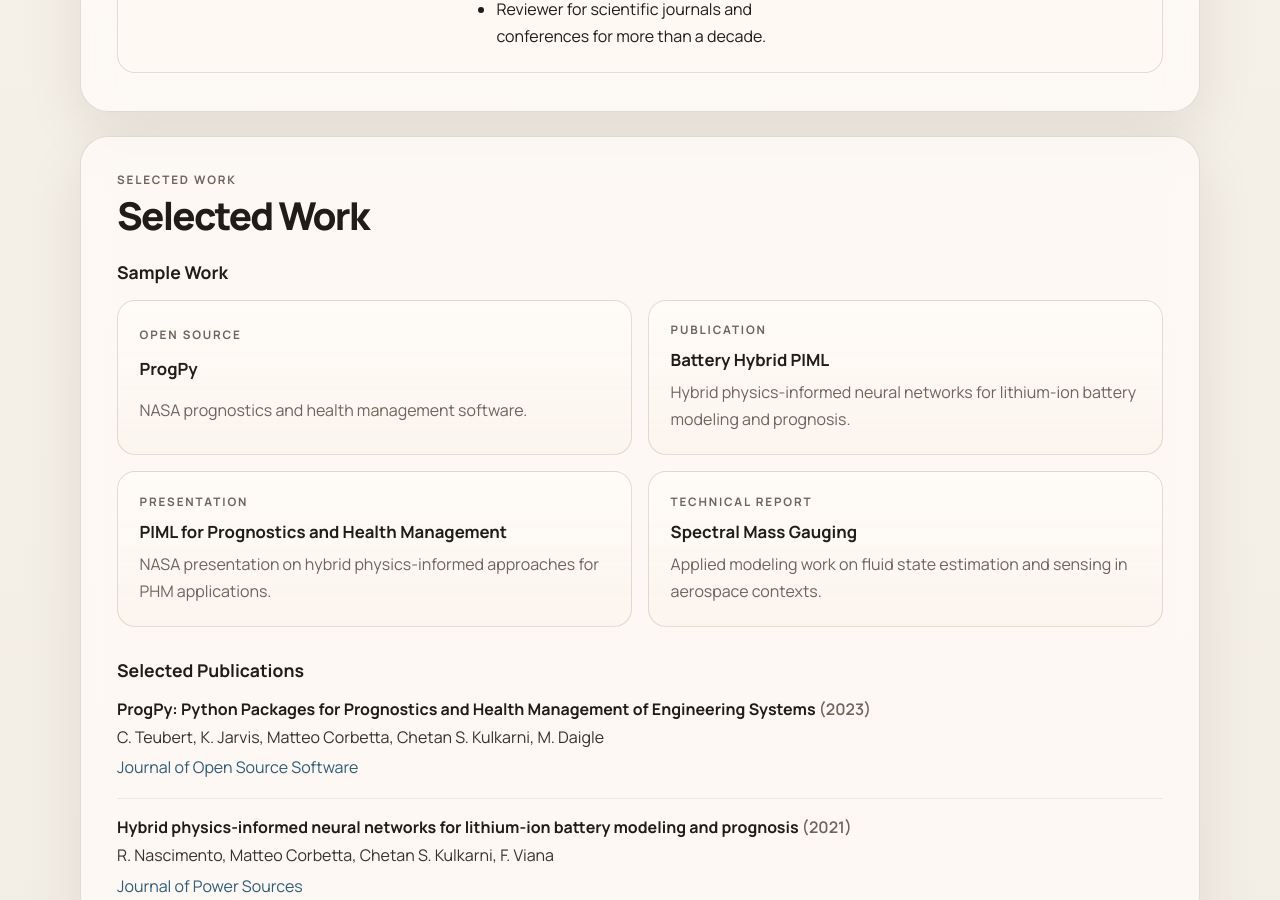
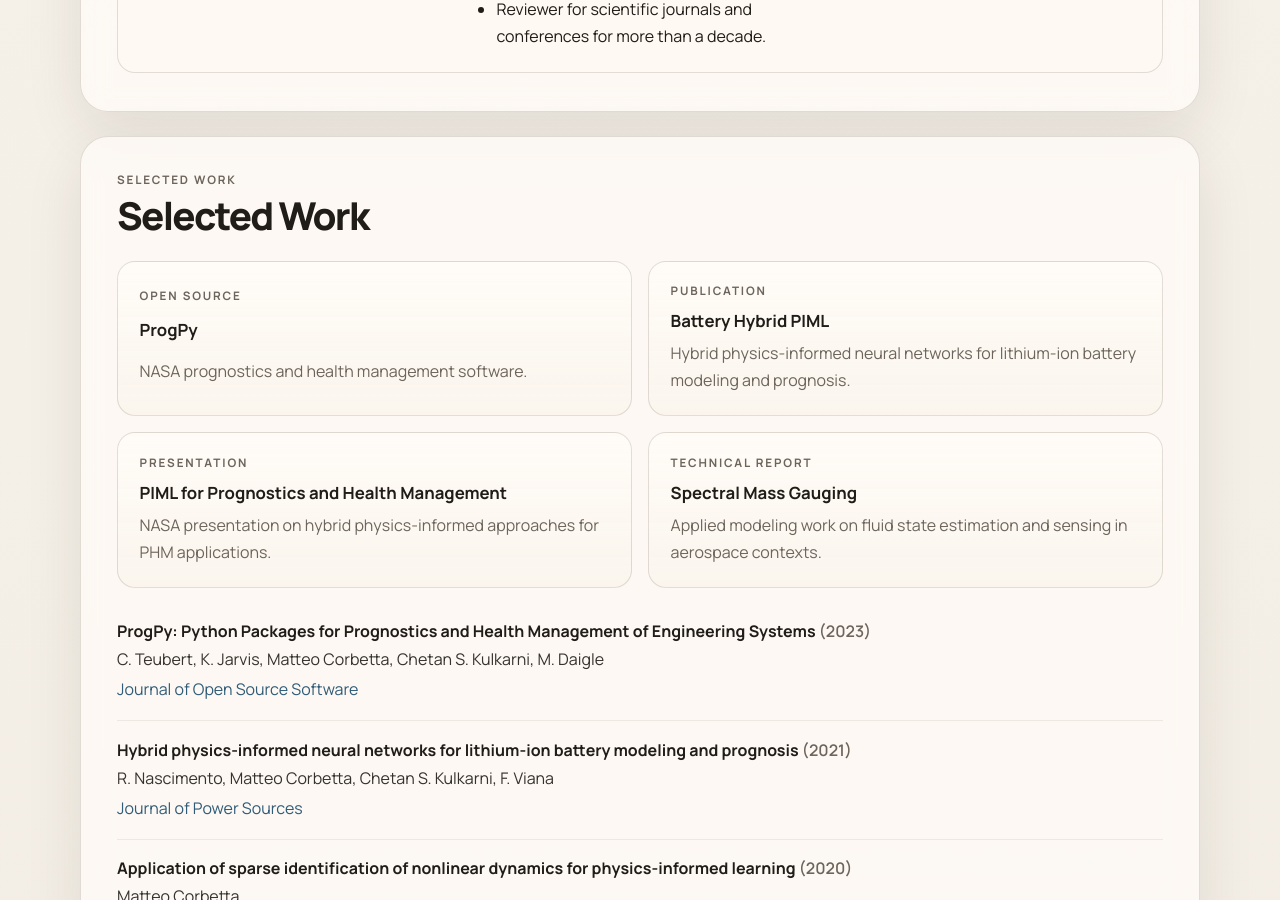
Before and after one commit to matteocorbetta/matteocorbetta.github.io, a Jekyll site: the page built from index.html, in a window 1280 px wide and 900 px high, scrolled down 1877 px. Built offline with Jekyll 4.4.1, drawn with Linux system fonts in a browser that asks for light colours.

Commit message:
added a space

```diff
--- a/index.html
+++ b/index.html
@@ -98,7 +98,7 @@
       <p class="section-kicker">Selected Work</p>
       <h2>Selected Work</h2>
     </div>
-    <h3 class="subsection-title">Sample Work</h3>
+    <h3 class="subsection-title">  </h3>
     <div class="work-grid">
       <a class="work-card" href="https://github.com/nasa/progpy">
         <span class="work-type">Open source</span>
@@ -121,7 +121,7 @@
         <span>Applied modeling work on fluid state estimation and sensing in aerospace contexts.</span>
       </a>
     </div>
-    <h3 class="subsection-title subsection-title-publications">Selected Publications</h3>
+    <h3 class="subsection-title subsection-title-publications">   </h3>
     <div class="publication-list">
 <!-- PUBLICATIONS_START -->
 
```
